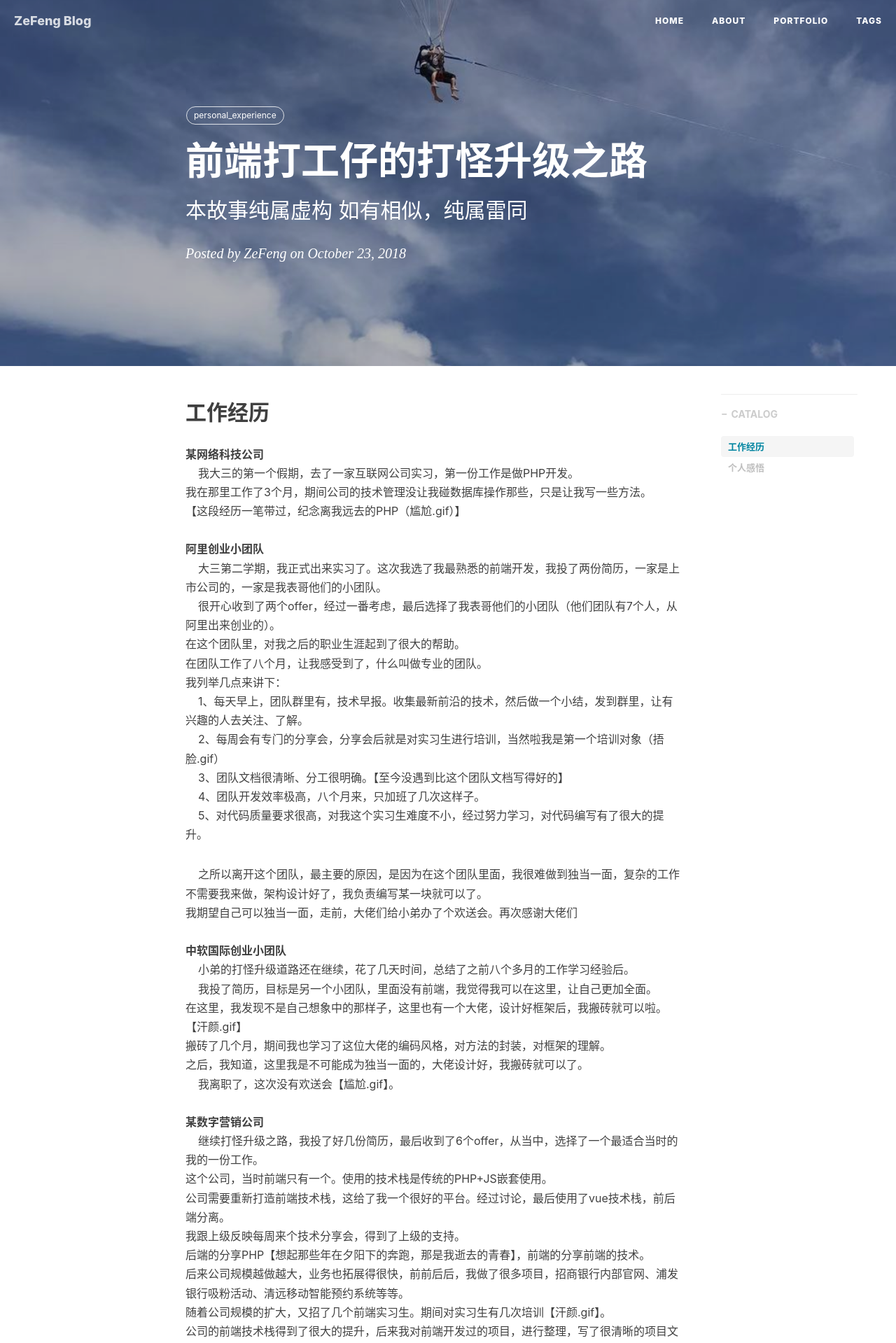
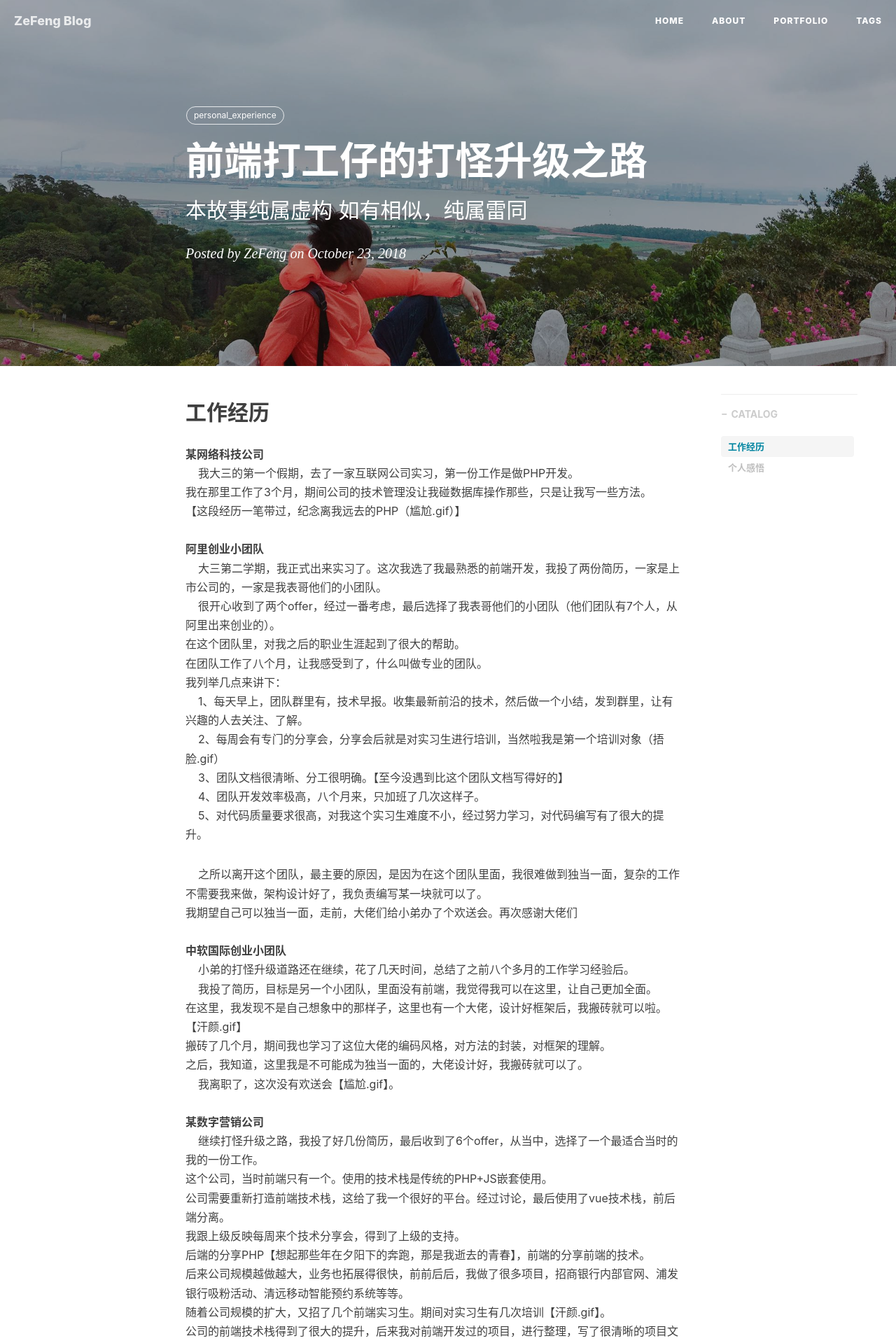
Before and after one commit to 00feng00/00feng00.github.io, a Jekyll site: the page built from _posts/2018-10-18-personal_experience.markdown, in a window 1280 px wide. Shown: the top 1919 px of the page at 70% size. Built offline with Jekyll 4.4.1, drawn with Linux system fonts in a browser that asks for light colours; nearby versions of some CDN libraries; comment, search, counter and statistics services are not loaded.

Commit message:
Update 2018-10-18-personal_experience.markdown

```diff
--- a/_posts/2018-10-18-personal_experience.markdown
+++ b/_posts/2018-10-18-personal_experience.markdown
@@ -4,7 +4,7 @@ title:        "前端打工仔的打怪升级之路"
 subtitle:     "本故事纯属虚构 如有相似，纯属雷同"
 date:         2018-10-23 22:05:00
 author:       "ZeFeng"
-header-img:   "img/experience_bg.jpg"
+header-img:   "img/zefeng_photo_images.jpg"
 header-mask:  0.3
 catalog:      true
 tags:
```
